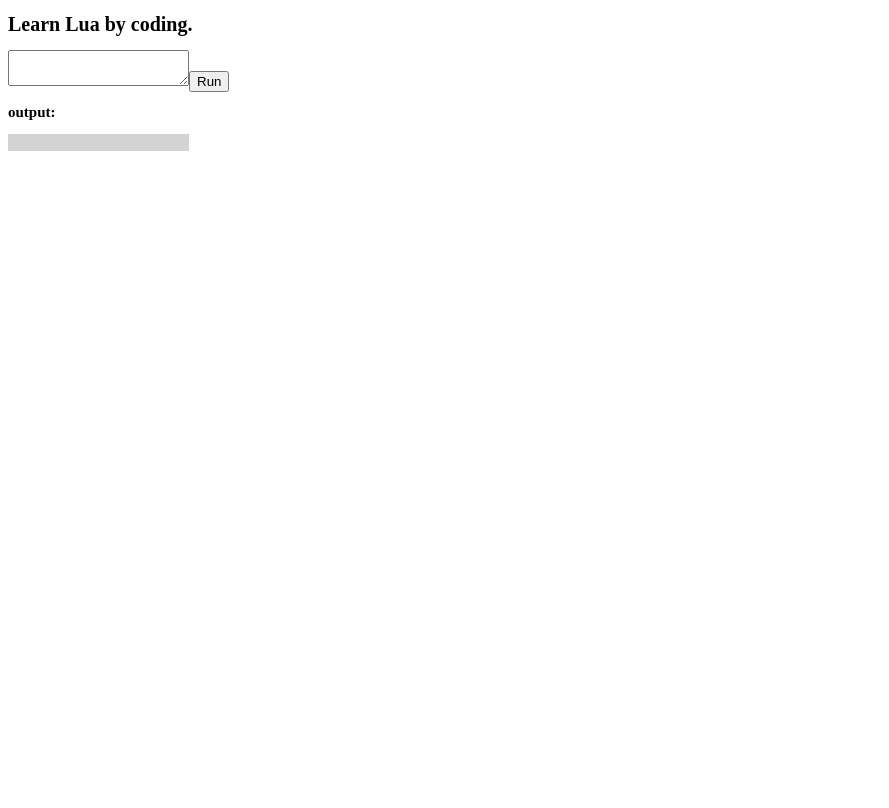
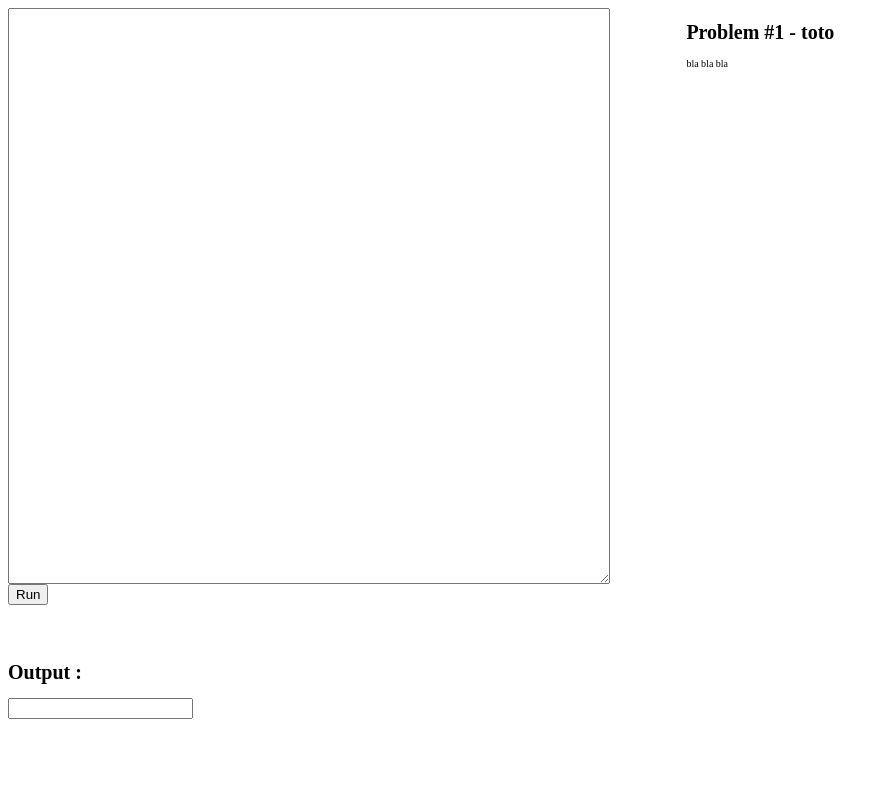
Before and after one commit to bbonte-ovk/learn-lua-by-coding, a React app: page / in a window 1280 px wide. Shown: the whole page, without its empty margins (0-889 px from the left). Built offline with nearby package versions, Linux system fonts and the light colour scheme.

Commit message:
add grid to organize components and problem statement

```diff
--- a/src/component/App.css
+++ b/src/component/App.css
@@ -1,7 +1,22 @@
-#lua-code-input {
+.component-app {
+  display: grid;
+  width: 100vw;
+  height: 100vh;
+  grid-template-columns: 47% 6% 47%;
+  grid-template-rows: 80% 20%;
 }
 
-#lua-code-output {
-  background-color:lightgray;
-  border: 0;
+.lua-code-input {
+  grid-column: 1 / 2;
+  grid-row: 1 / 2;
 }
+
+.lua-code-output {
+  grid-column: 1 / 2;
+  grid-row: 2 / 3;
+}
+
+.problem {
+  grid-column: 3 / 4;
+  grid-row: 1 / 3;
+}
--- a/src/component/App.js
+++ b/src/component/App.js
@@ -1,6 +1,12 @@
 import React from 'react';
+import { load as luaVM } from "fengari-web";
+
 import "./App.css";
-import { load as luaVM } from "fengari-web";
+
+// components
+import LuaEditor from './LuaEditor';
+import OutputLua from './OutputLua';
+import Problem from './Problem';
 
 const runlua = source => luaVM(source)();
 
@@ -13,24 +19,10 @@
   render() {
     return (
       <div className="component-app">
-        <h1>Learn Lua by coding.</h1>
-        <textarea
-          id="lua-code-input"
-          type="text"
-          onChange={this.handleChange}
-          value={this.state.luaInput}
-        />
-        <button onClick={this.runLuaCode}>
-          Run
-        </button>
-        <h2>output:</h2>
-        <input
-          id="lua-code-output"
-          type="text"
-          value={this.state.luaOutput}
-          readOnly
-        />
-      </div>
+        <LuaEditor clickHandler={this.runLuaCode} changeHandler={this.handleChange} value={this.state.luaInput} />
+        <OutputLua value={this.state.luaOutput}/>
+        <Problem title='Problem #1 - toto' content="bla bla bla"/>
+      </div >
     );
   }
 
--- /dev/null
+++ b/src/component/ButtonRunLua.js
@@ -0,0 +1,22 @@
+import React from "react";
+import PropTypes from "prop-types";
+
+export default class ButtonRunLua extends React.Component {
+  static propTypes = {
+    clickHandler: PropTypes.func,
+  };
+
+  render() {
+    return (
+      <div className="button-run">
+        <button onClick={this.handleClick}>
+          Run
+        </button>
+      </div>
+    );
+  }
+
+  handleClick = () => {
+    this.props.clickHandler();
+  }
+}
--- /dev/null
+++ b/src/component/LuaEditor.css
@@ -0,0 +1,5 @@
+.lua-code-input {
+  display: grid;
+  grid-template-columns: 100%;
+  grid-template-rows: 90% 10%;
+}
--- /dev/null
+++ b/src/component/LuaEditor.js
@@ -0,0 +1,36 @@
+import React from "react";
+import PropTypes from "prop-types";
+
+import "./LuaEditor.css";
+
+// component
+import ButtonRunLua from "./ButtonRunLua"
+
+export default class LuaEditor extends React.Component {
+  static propTypes = {
+    clickHandler: PropTypes.func,
+    changeHandler: PropTypes.func,
+    value: PropTypes.string
+  };
+
+  render() {
+    return (
+      <div className="lua-code-input">
+        <textarea
+          type="text"
+          value={this.props.value}
+          onChange={this.handleChange}
+        />
+        <ButtonRunLua clickHandler={this.clickHandler} />
+      </div>
+    );
+  }
+
+  handleChange = (e) => {
+    this.props.changeHandler(e);
+  }
+
+  clickHandler = () => {
+    this.props.clickHandler();
+  }
+}
--- /dev/null
+++ b/src/component/OutputLua.js
@@ -0,0 +1,21 @@
+import React from "react";
+import PropTypes from "prop-types";
+
+export default class OutputLua extends React.Component {
+  static propTypes = {
+    value: PropTypes.string
+  };
+
+  render() {
+    return (
+      <div className="lua-code-output">
+        <h1>Output :</h1>
+        <input
+          type="text"
+          value={this.props.value}
+          readOnly
+        />
+      </div>
+    );
+  }
+}
--- /dev/null
+++ b/src/component/Problem.js
@@ -0,0 +1,18 @@
+import React from "react";
+import PropTypes from "prop-types";
+
+export default class Problem extends React.Component {
+  static propTypes = {
+    title: PropTypes.string,
+    content: PropTypes.string
+  };
+
+  render() {
+    return (
+      <div className="problem">
+        <h1>{this.props.title}</h1>
+        <p>{this.props.content}</p>
+      </div>
+    );
+  }
+}
```
Also changed, not shown: README.md.
